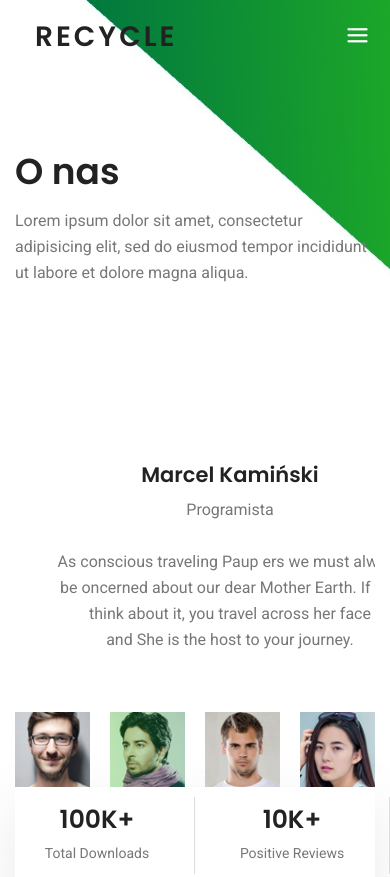
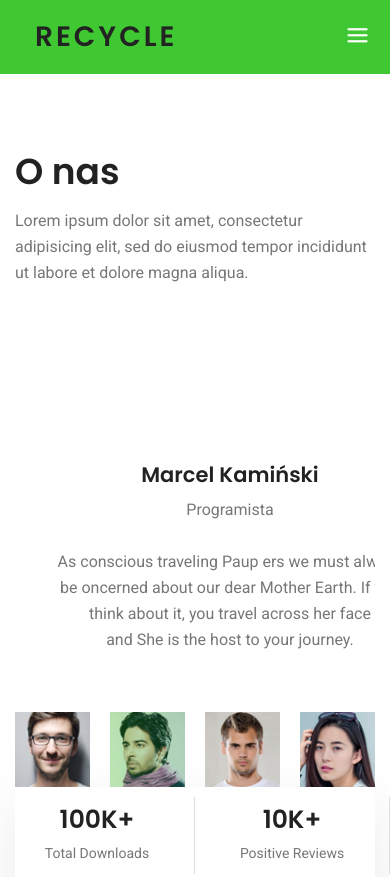
Before and after one commit to theConsite/recycle_site, a plain HTML site: page about.html in a window 390 px wide. Shown: the top 877 px of the page. Drawn offline with nearby package versions, Linux system fonts and the light colour scheme; some packages are replaced by stand-ins of ours.

Commit message:
Poprawiony najazd tła w stronach innych niż index

```diff
--- a/about.html
+++ b/about.html
@@ -33,7 +33,7 @@
 
 <body>
 	<!-- start header Area -->
-	<header id="header">
+	<header id="header" class="scrolledHeader">
 		<div class="container main-menu">
 			<div class="row align-items-center justify-content-between d-flex">
 				<div id="logo">
--- a/css/main.css
+++ b/css/main.css
@@ -1637,7 +1637,11 @@ h1, h2, h3, h4, h5, h6 {
   background: rgba(43, 194, 27, 0.9);
   transition: all 0.5s; }
 
+
 @media (max-width: 673px) {
+    .scrolledHeader{
+      background: rgba(43, 194, 27, 0.9); !important
+}
   #logo {
     margin-left: 20px; } }
 #header #logo h1 {
@@ -1850,7 +1854,9 @@ h1, h2, h3, h4, h5, h6 {
   position: fixed;
   background: rgba(0, 0, 0, 0.7);
   display: none; }
-
+.banner-area {
+  background: url(../img/banner.jpg) center;
+  background-size: cover; }
 /* Mobile Nav body classes */
 body.mobile-nav-active {
   overflow: hidden; }
@@ -1875,15 +1881,15 @@ body.mobile-nav-active #mobile-nav-toggle {
       .home-banner-area .banner-img {
         text-align: center; } }
     @media (max-width: 767px) {
+        .banner-area {
+            background: white;}
       .home-banner-area .banner-img {
         display: none; } }
   @media (max-width: 991px) {
     .home-banner-area .fullscreen {
       height: 700px !important; } }
 
-.banner-area {
-  background: url(../img/banner.jpg) center;
-  background-size: cover; }
+
   .banner-area .banner-content {
     padding: 162px 0; }
     @media (max-width: 767px) {
```
Also changed, not shown: aboutProject.html (+1 -1 lines), contact.html (+1 -1 lines).
